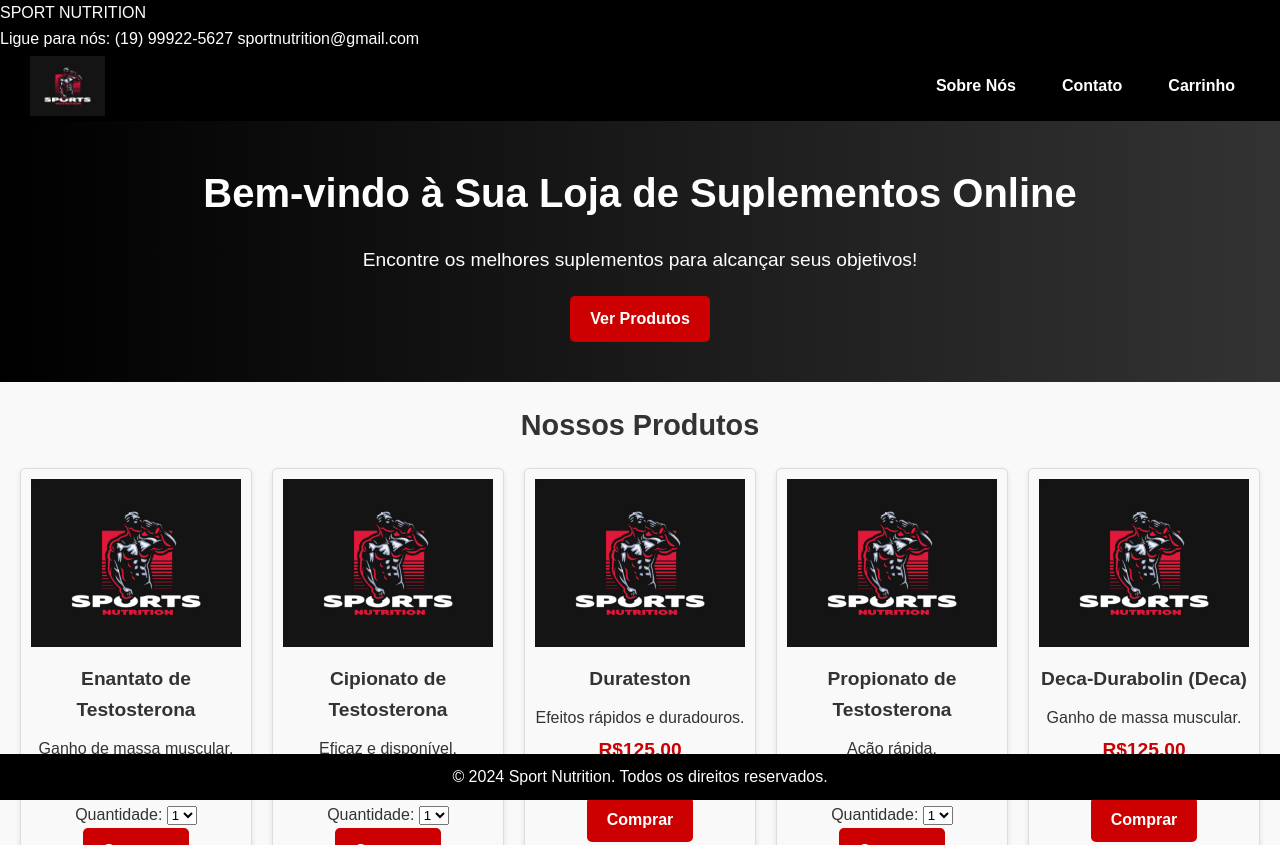
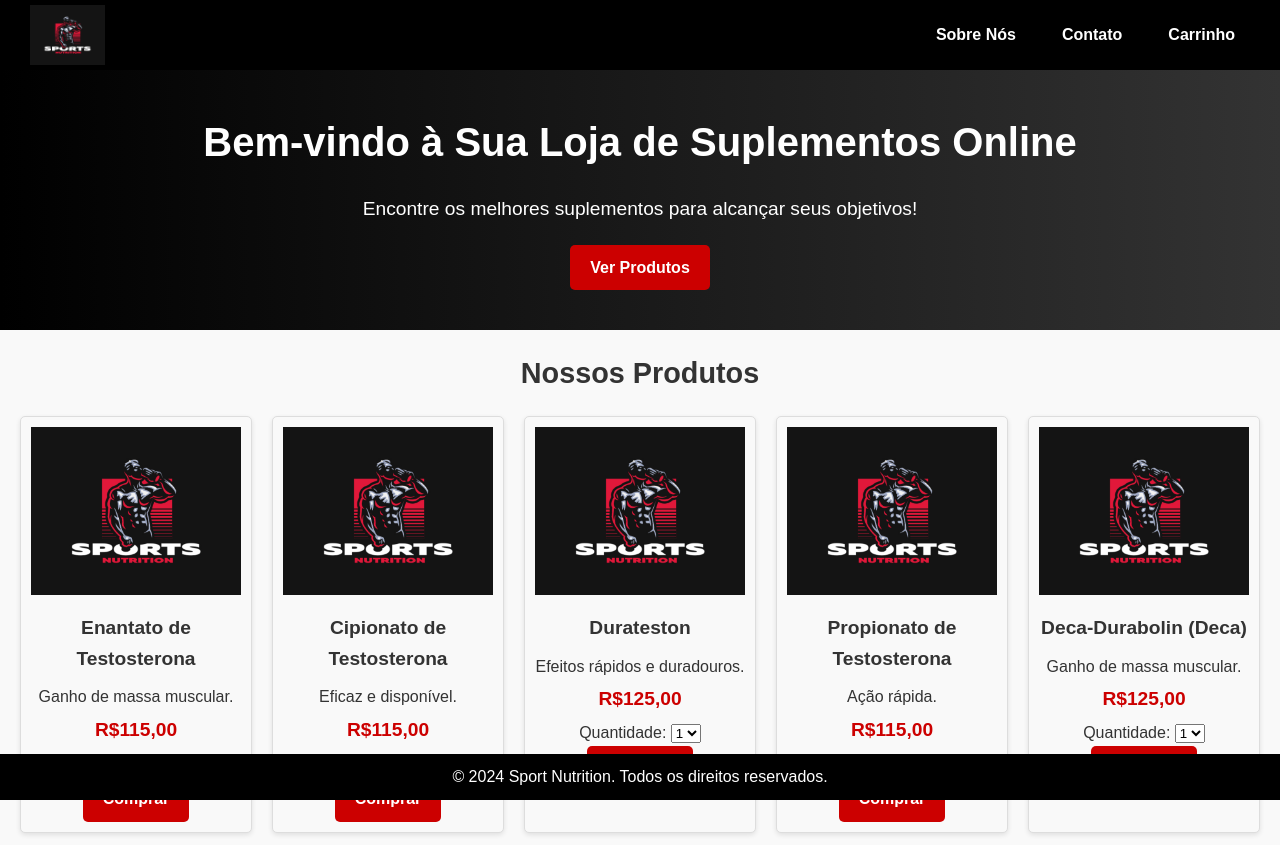
Before and after one commit to KN5Shop/Injetaveis, a plain HTML site: page index.html in a window 1280 px wide. Shown: the top 845 px of the page. Drawn offline with Linux system fonts and the light colour scheme.

Commit message:
Update index.html

```diff
--- a/index.html
+++ b/index.html
@@ -8,13 +8,6 @@
 </head>
 <body>
     <header>
-        <div class="top-bar">
-            <p class="top-bar-text">SPORT NUTRITION</p>
-            <div class="contact-info">
-                <span class="phone">Ligue para nós: (19) 99922-5627</span>
-                <span class="email">sportnutrition@gmail.com</span>
-            </div>
-        </div>
         <div class="header-main">
             <img src="imagens/imagens1.png" alt="Logotipo da Saúde & Nutrição Gold Suplementos" class="logo">
             <nav>
```
